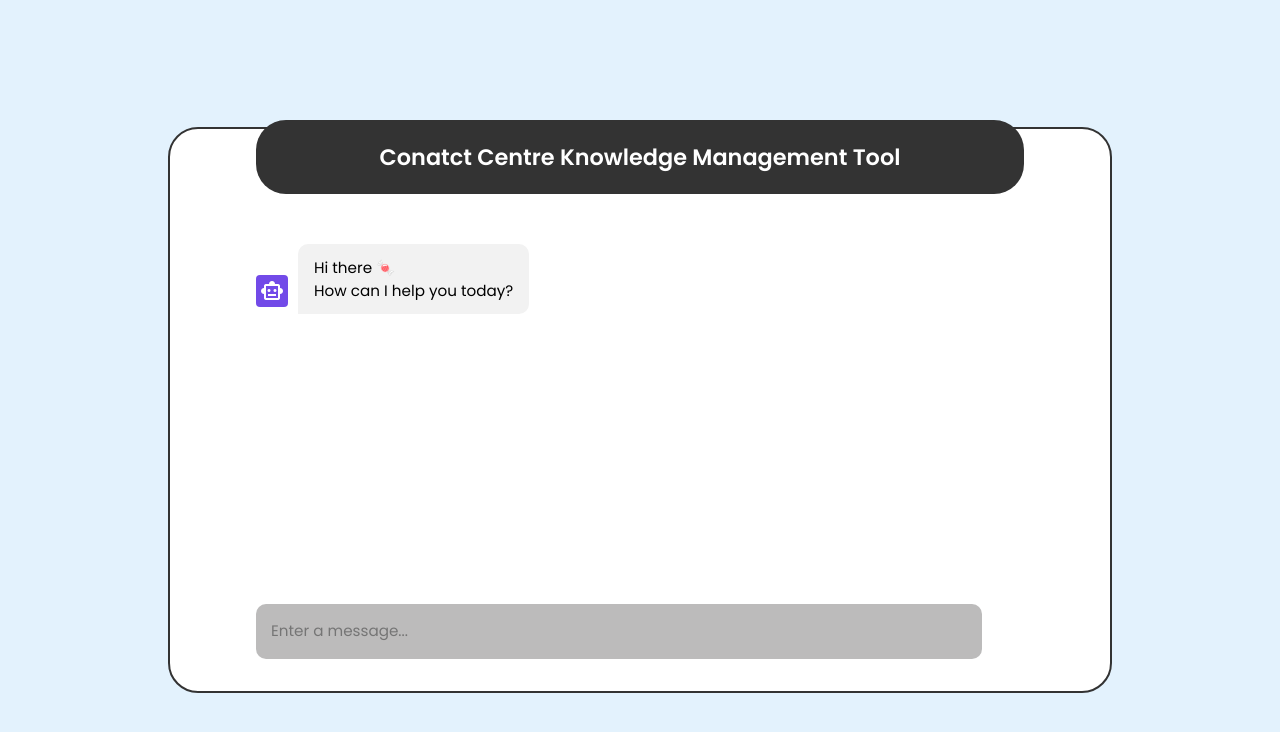
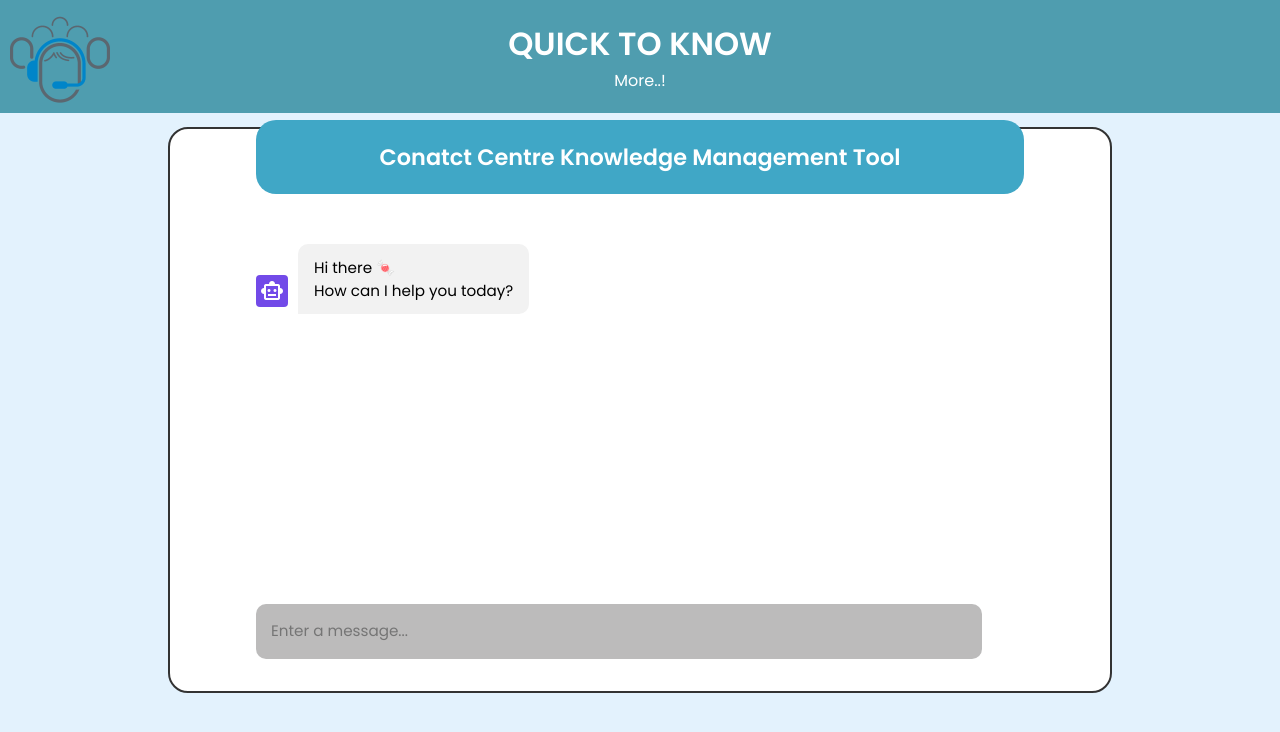
Before and after one commit to yuvan-s-96/SIH, a plain HTML site: page Commerce-Knowledge-Management-Tool/index.html in a window 1280 px wide. Drawn offline with nearby package versions, Linux system fonts and the light colour scheme.

Commit message:
front end

```diff
--- a/Commerce-Knowledge-Management-Tool/index.html
+++ b/Commerce-Knowledge-Management-Tool/index.html
@@ -25,7 +25,10 @@
   <!-- Links an external JavaScript file, executed after the document is parsed -->
   <meta charset="UTF-8">
   <meta name="viewport" content="width=device-width, initial-scale=1.0">
-
+  <body>
+    <div class="logo-container">
+      <img src="images\Call-Centre-PNG-Photo.png" alt="Logo">
+    </div>
 </head>
 
 <!-- <script type="module">
@@ -69,8 +72,12 @@
 </script> -->
 
 <body>
+  <div class="top-container">
+    <h1>QUICK TO KNOW</h1>
+    <p>More..!</p>
+  </div>
 
-  <div class="container">
+  <div class="container"></div>
     <!-- Your content goes here -->
   </div>
   <!-- The body section of the HTML document -->
--- a/Commerce-Knowledge-Management-Tool/style.css
+++ b/Commerce-Knowledge-Management-Tool/style.css
@@ -16,12 +16,22 @@ body {
   background-color: #f0f0f0;
   font-family: Arial, sans-serif;
 }
+.top-container {
+  background-color: #4f9daf;
+  color: #fff;
+  padding: 20px;
+  text-align: center;
+  position: fixed;
+  top: 0;
+  width: 100%;
+}
+
 
 header {
   text-align: center;
   padding: 20px;
-  border-radius: 30px;
-  background-color: #333;
+  border-radius: 20px;
+  background-color: #40a7c6;
   color: #fff;
 
 
@@ -33,14 +43,51 @@ header {
   background-color: white;
 
 }
+
+
 .container {
   height: 15cm;
   width: 25cm;
   border: 2px solid #333;
-  border-radius: 30px;
+  border-radius: 20px;
   background-color: #fff;
   margin-top: 20px; /* Adjust as needed */
+  align-items: center;
 
+}
+/* Your existing CSS styles */
+
+/* Add media queries for different display sizes */
+@media screen and (max-width: 800px) {
+  /* Styles for screens with a maximum width of 800px */
+  .container {
+    width: 90%;
+   /* Adjust the width as needed for smaller screens */
+  }
+}
+
+@media screen and (min-width: 801px) and (max-width: 1200px) {
+  /* Styles for screens with a width between 801px and 1200px */
+  .container {
+    width: 70%; /* Adjust the width as needed for medium-sized screens */
+  }
+}
+
+/* Add more media queries as needed for other screen sizes */
+
+/* Your existing CSS styles */
+
+.logo-container {
+  position: fixed;
+  top: 10px;
+  left: 10px;
+  z-index: 1000; /* Adjust the z-index as needed */
+}
+
+.logo-container img {
+  width: 100px; /* Adjust the width of the logo image */
+  height: auto; /* Maintain aspect ratio */
+  border-radius: 5px; /* Optional: Add border-radius for rounded corners */
 }
 
 
```
Also changed, not shown: Commerce-Knowledge-Management-Tool/images/Call-Centre-PNG-Photo.png (added).
